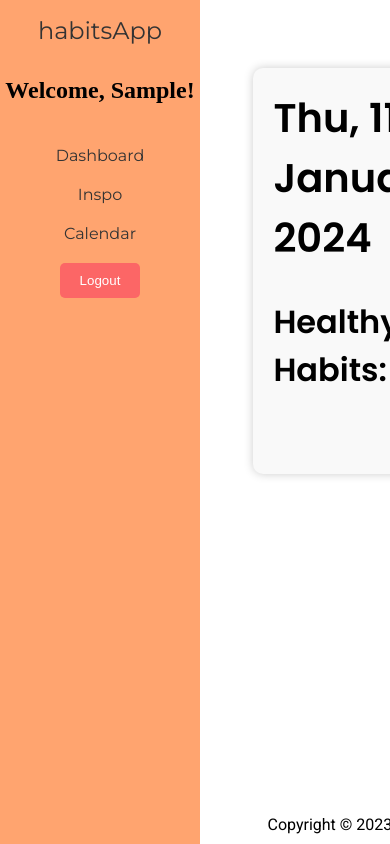
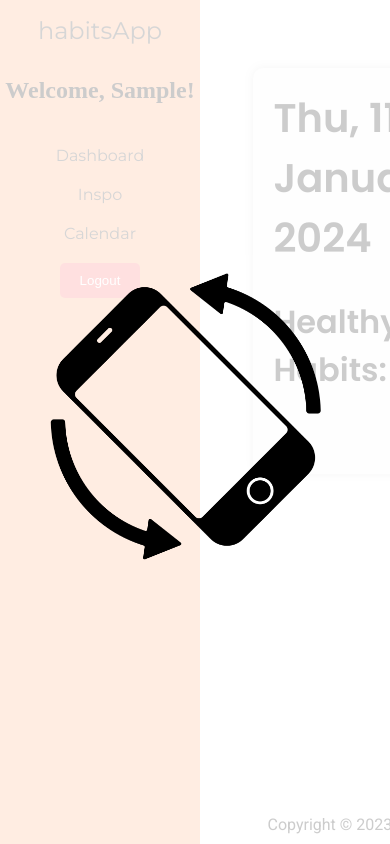
Before and after one commit to samuelperalesg/habitsapp, a Django app: page /dashboard/ in a window 390 px wide; the page is wider, and only the part inside the window is pictured. Run offline with Django 4.2, Linux system fonts and the light colour scheme; the visitor is signed in with stand-in values (Sample User, id 1); data that the repository does not hold is empty; some libraries are stand-ins or nearby versions.

Commit message:
live: rotate phone css

```diff
--- a/main_app/static/css/style.css
+++ b/main_app/static/css/style.css
@@ -5,6 +5,28 @@
   margin: 0;
   padding: 0;
   box-sizing: border-box;
+}
+
+#rotate-overlay {
+  position: fixed;
+  top: 0;
+  left: 0;
+  width: 100%;
+  height: 100%;
+  background-color: rgba(255, 255, 255, 0.8);
+  display: none;
+  align-items: center;
+  justify-content: center;
+  z-index: 9999;
+}
+
+.rotate-device img {
+  max-width: 90%;
+  margin: 10px;
+}
+
+#rotate-overlay.show {
+  display: flex;
 }
 
 
--- a/main_app/templates/base.html
+++ b/main_app/templates/base.html
@@ -14,8 +14,16 @@
     <title>Habits App</title>
 </head>
 
+
 <body class="grid-container">
     <script src='https://cdn.jsdelivr.net/npm/fullcalendar@6.1.9/index.global.min.js'></script>
+
+    <div id="rotate-overlay">
+        <div class="rotate-device">
+            <img src="{% static '/images/rotate_phone.png' %}" alt="Rotate Device" />
+        </div>
+    </div>
+
     <header id="main-header" class="navbar grid-item">
         <nav id="main-nav" class="nav-wrapper">
             <div class="nav-items">
@@ -71,4 +79,19 @@
 
 </body>
 
+<script>
+    window.addEventListener('DOMContentLoaded', (event) => {
+        function checkWidth() {
+            const overlay = document.getElementById('rotate-overlay');
+        if (window.innerWidth < 500) {
+            overlay.classList.add('show');
+        } else {
+            overlay.classList.remove('show');
+        }
+        }
+        window.addEventListener('resize', checkWidth);
+        checkWidth();
+    });
+</script>
+
 </html>
```
Also changed, not shown: main_app/views.py (+0 -7 lines), main_app/static/images/rotate_phone.png (added).
